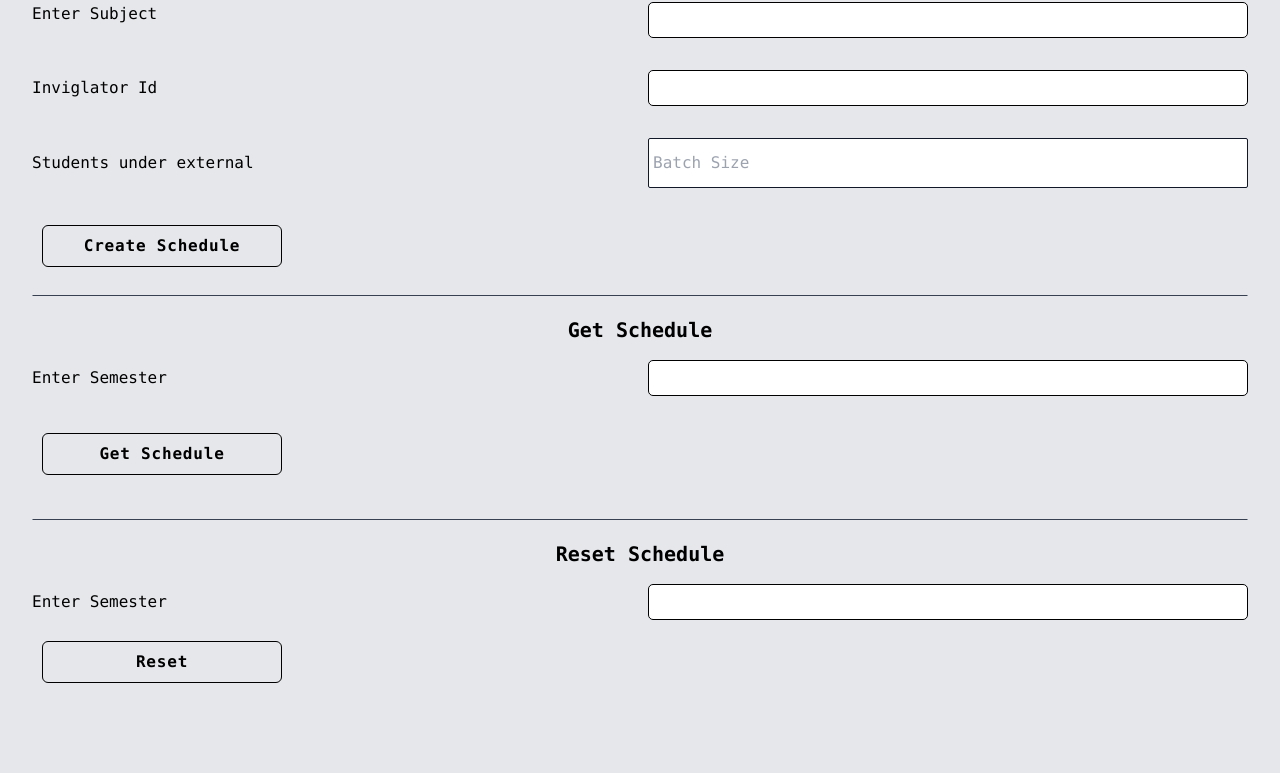
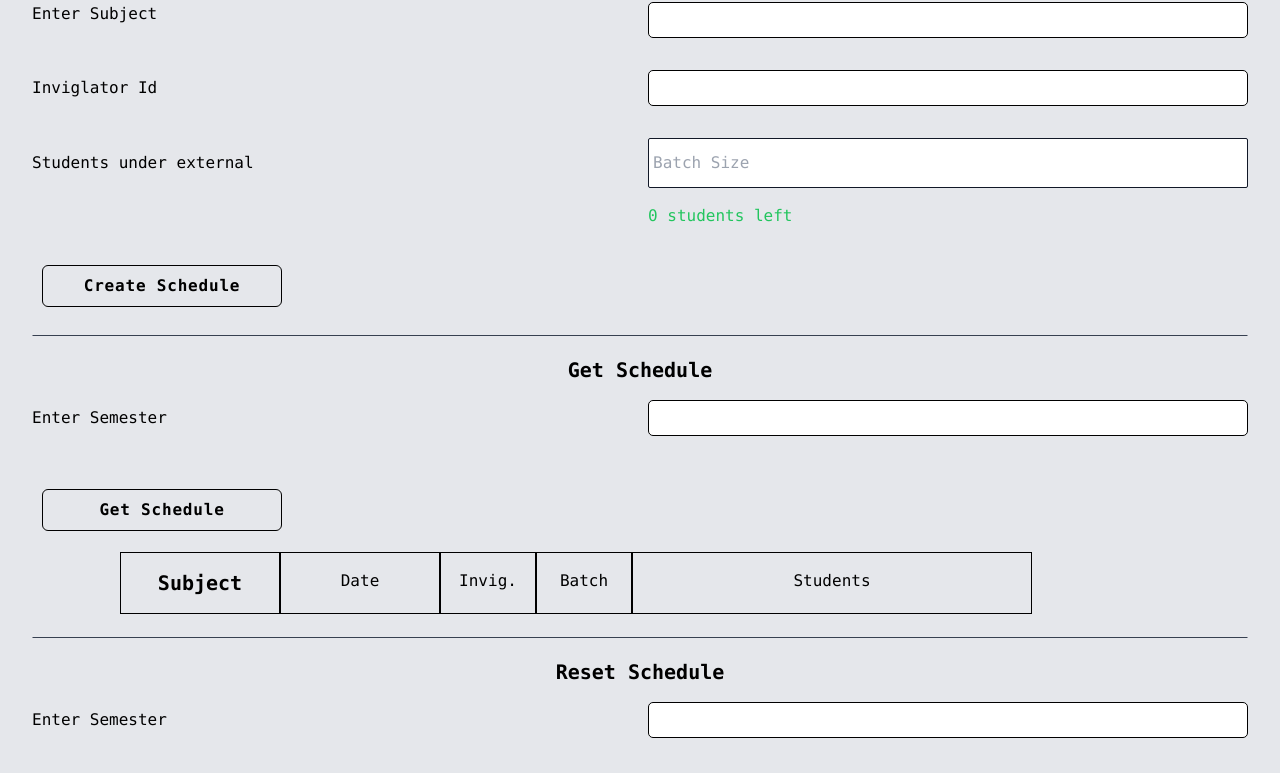
Before and after one commit to Yvg2244/practical_schedular, a Next.js app: page / in a window 1280 px wide. Shown: the part 488-1261 px from the top of the page. Before the commit the page ends 1192 px from the top, so only its background shows below. Built offline with nearby package versions, Linux system fonts and the light colour scheme.

Commit message:
table fixed, notificatons added

```diff
--- a/app/page.jsx
+++ b/app/page.jsx
@@ -64,6 +64,7 @@ const page = () => {
   const [createScheduleMsg, setCreateScheduleMsg] = useState("");
   const [getScheduleMsg, setGetScheduleMsg] = useState("");
   const [resetScheduleMsg, setResetScheduleMsg] = useState("");
+  const [studentLeft, setStudentLeft] = useState(0);
   const [excelFile, setExcelFile] = useState(null);
   const [excelFileErr, setExcelFileErr] = useState(null);
   const [fileData, setFileData] = useState(null);
@@ -127,12 +128,17 @@ const page = () => {
   }, [formik.errors]);
   const generateCLicked = (e) => {
     // console.log(formik.values);
+    setGetScheduleMsg("Getting Schedule")
     axios
       .post("https://scheduler-b3ns.onrender.com/get", {
         sem: formik.values.get_schedule_sem,
       })
       .then((res) => {
         console.log(res);
+        if(res.status!=200)
+          setGetScheduleMsg("Error getting schedule")
+        else
+        setGetScheduleMsg("")
         setDisplayTable(res.data);
       })
       .catch((err) => {
@@ -141,6 +147,7 @@ const page = () => {
   };
   const createCLicked = (e) => {
     console.log(formik.values);
+    setCreateScheduleMsg("Creating Schedule");
     axios
       .post("https://scheduler-b3ns.onrender.com/schedule", {
         date: formik.values.date,
@@ -151,20 +158,32 @@ const page = () => {
       })
       .then((res) => {
         console.log(res);
+        if (res.data?.msg == "done") {
+          setCreateScheduleMsg("Schedule Created Successfully");
+          setStudentLeft(res.data.totalStudentsLeft);
+        } else setCreateScheduleMsg("Error in creating Schedule");
       })
       .catch((err) => {
         console.log(err);
+        setCreateScheduleMsg("Error in creating Schedule");
       });
   };
   const resetCLicked = (e) => {
+    setResetScheduleMsg("Reseting Schedule");
+
     axios
       .post("https://scheduler-b3ns.onrender.com/reset", {
-        sem: 6,
+        sem: formik.values.reset_schedule_sem,
       })
       .then((res) => {
+        if (res.data?.msg == "done") {
+          setResetScheduleMsg("Schedule Reset Successfully");
+
+        } else setResetScheduleMsg("Error in creating Schedule");
         console.log(res);
       })
       .catch((err) => {
+        setResetScheduleMsg("Error in creating Schedule");
         console.log(err);
       });
   };
@@ -309,6 +328,8 @@ const page = () => {
           onChange={formik.handleChange}
           onBlur={formik.handleBlur}
         />
+        <div className="w-full text-green-500">{createScheduleMsg}</div>
+        <div className="w-full text-green-500">{`${studentLeft} students left`}</div>
         <div></div>
         <div>
           {formik.touched.batch_size && formik.errors.batch_size ? (
@@ -341,6 +362,8 @@ const page = () => {
           value={formik.values.name}
           onBlur={formik.handleBlur}
         />
+        <div className="w-full text-green-500">{getScheduleMsg}</div>
+        <div className="w-full text-green-500"></div>
         <div></div>
         <div>
           {formik.touched.get_schedule_sem && formik.errors.get_schedule_sem ? (
@@ -357,7 +380,24 @@ const page = () => {
           Get Schedule
         </button>
 
-        <div className="flex flex-col w-[80vw] justify-center items-center gap-[2rem]">
+        <div className="flex flex-col w-[85vw] text-center justify-center items-center px-[2rem]">
+          <div className="flex">
+            <span className="p-[1rem] w-[10rem] border-[1px] border-black text-xl font-bold">
+              Subject
+            </span>
+            <span className="p-[1rem] w-[10rem] border-[1px] border-black">
+              Date
+            </span>
+            <span className="p-[1rem] w-[6rem] border-[1px] border-black">
+              Invig.
+            </span>
+            <span className="p-[1rem] w-[6rem] border-[1px] border-black">
+              Batch
+            </span>
+            <span className="p-[1rem] w-[25rem] overflow-none border-[1px] border-black">
+              Students
+            </span>
+          </div>
           {displayTable ? (
             Object.keys(displayTable).map((item) => {
               var subject = item;
@@ -367,12 +407,12 @@ const page = () => {
               return Object.keys(subjectData).map((key) => {
                 var subjectDate = key;
                 var subjectDatePracticals = subjectData[subjectDate];
-                var curDate=subjectDate
+                var curDate = subjectDate;
                 return Object.keys(subjectDatePracticals).map((key) => {
                   var inviglatorId = key;
                   var studentsOnInviglator =
                     subjectDatePracticals[inviglatorId];
-                  var curInvig=inviglatorId
+                  var curInvig = inviglatorId;
                   return Object.keys(studentsOnInviglator).map((key) => {
                     var batch = key;
                     var studentInBatch = studentsOnInviglator[key];
@@ -396,14 +436,22 @@ const page = () => {
                       showInvig = "";
                     }
                     return (
-                      <div className=" flex justify-around gap-[4rem]">
-                        <span className="w-[5rem] font-semibold">
+                      <div className="flex">
+                        <span className="p-[1rem] w-[10rem] border-[1px] border-black text-xl font-bold">
                           {showSub}
                         </span>
-                        <span className="w-[5rem]">{showDate}</span>
-                        <span className="w-[5rem]">{showInvig}</span>
-                        <span className="w-[5rem]">{batch}</span>
-                        <span className="w-[10rem]">{arrOfStudents}</span>
+                        <span className="p-[1rem] w-[10rem] border-[1px] border-black">
+                          {showDate}
+                        </span>
+                        <span className="p-[1rem] w-[6rem] border-[1px] border-black">
+                          {showInvig}
+                        </span>
+                        <span className="p-[1rem] w-[6rem] border-[1px] border-black">
+                          {batch}
+                        </span>
+                        <span className="p-[1rem] w-[25rem] text-start overflow-none border-[1px] border-black">
+                          {arrOfStudents}
+                        </span>
                       </div>
                     );
                   });
@@ -431,6 +479,8 @@ const page = () => {
           value={formik.values.name}
           onBlur={formik.handleBlur}
         />
+        <div className="w-full text-green-500">{resetScheduleMsg}</div>
+        <div className="w-full text-green-500"></div>
         <button
           className="col-span-2 w-[15rem] items-center rounded-md p-2 font-semibold tracking-wider"
           onClick={resetCLicked}
```
